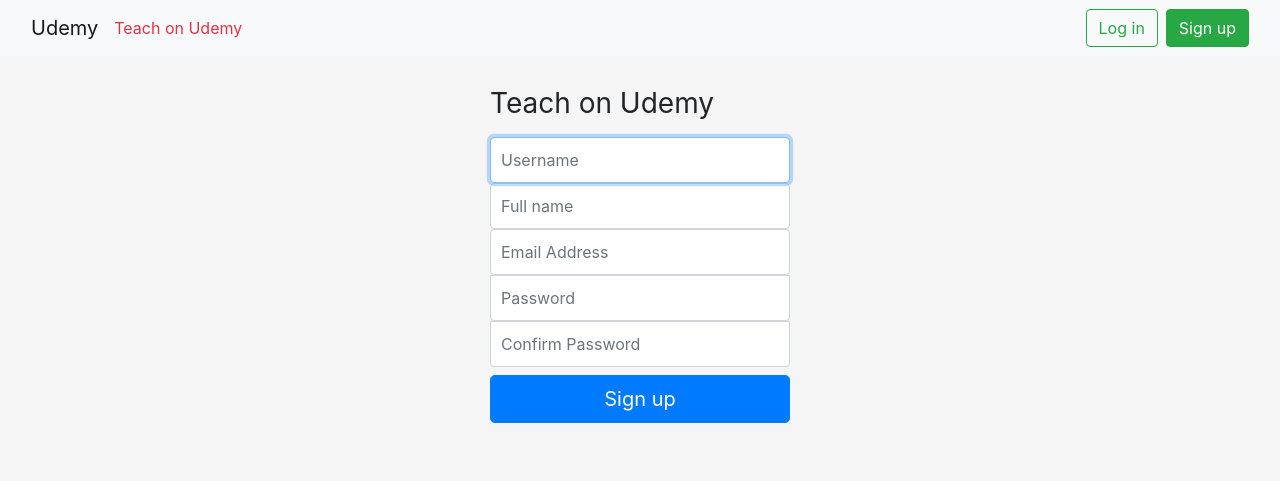
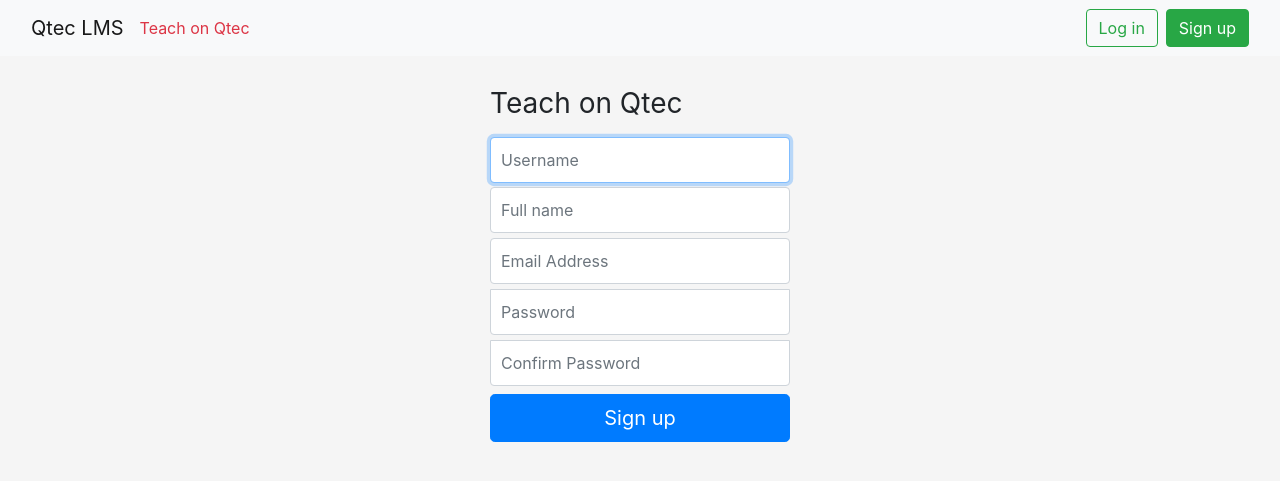
Before and after one commit to hhs98/qtec_task, a Django app: page /teacher in a window 1280 px wide. Shown: the top 481 px of the page. Run offline with Django 3.2, Linux system fonts and the light colour scheme; some libraries are stand-ins or nearby versions.

Commit message:
Fixed Styles and Database

```diff
--- a/core/templates/core/login.html
+++ b/core/templates/core/login.html
@@ -21,6 +21,7 @@
     height: auto;
     padding: 10px;
     font-size: 16px;
+    margin-bottom: 0.3rem;
   }
   .form-signin .form-control:focus {
     z-index: 2;
--- a/core/templates/core/navbar.html
+++ b/core/templates/core/navbar.html
@@ -1,6 +1,6 @@
 <nav class="navbar navbar-expand-lg navbar-light bg-light mb-3">
   <div class="container-fluid">
-    <a class="navbar-brand" href="/">Udemy</a>
+    <a class="navbar-brand" href="/">Qtec LMS</a>
     <button
       class="navbar-toggler"
       type="button"
@@ -18,7 +18,7 @@
           {%if request.user.is_authenticated%} {%if request.user.teacher%}
           <a class="btn btn-sm btn-primary" href="/add-course">Add Course</a>
           {%endif%} {%else%}
-          <a class="text-danger" href="/teacher">Teach on Udemy</a>
+          <a class="text-danger" href="/teacher">Teach on Qtec</a>
           {%endif%}
         </li>
       </ul>
--- a/core/templates/core/signup.html
+++ b/core/templates/core/signup.html
@@ -21,6 +21,7 @@
     height: auto;
     padding: 10px;
     font-size: 16px;
+    margin-bottom: 0.3rem;
   }
   .form-signin .form-control:focus {
     z-index: 2;
--- a/core/templates/core/signup_teacher.html
+++ b/core/templates/core/signup_teacher.html
@@ -21,6 +21,7 @@
     height: auto;
     padding: 10px;
     font-size: 16px;
+    margin-bottom: 0.3rem;
   }
   .form-signin .form-control:focus {
     z-index: 2;
@@ -38,7 +39,7 @@
 <main class="form-signin">
   <form method="POST">
     {% csrf_token %}
-    <h1 class="h3 mb-3 font-weight-normal">Teach on Udemy</h1>
+    <h1 class="h3 mb-3 font-weight-normal">Teach on Qtec</h1>
     {{form.username}} {{teacherForm.name}} {{form.email}} {{form.password1}}
     {{form.password2}}
 
```
Also changed, not shown: db.sqlite3, 1 other file.
